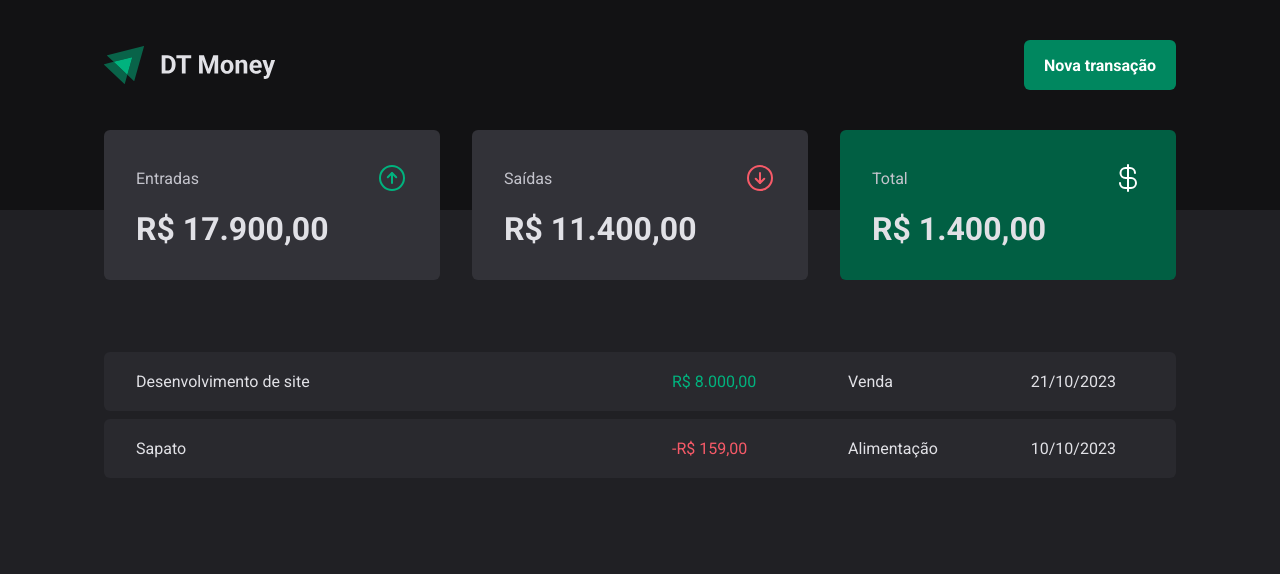
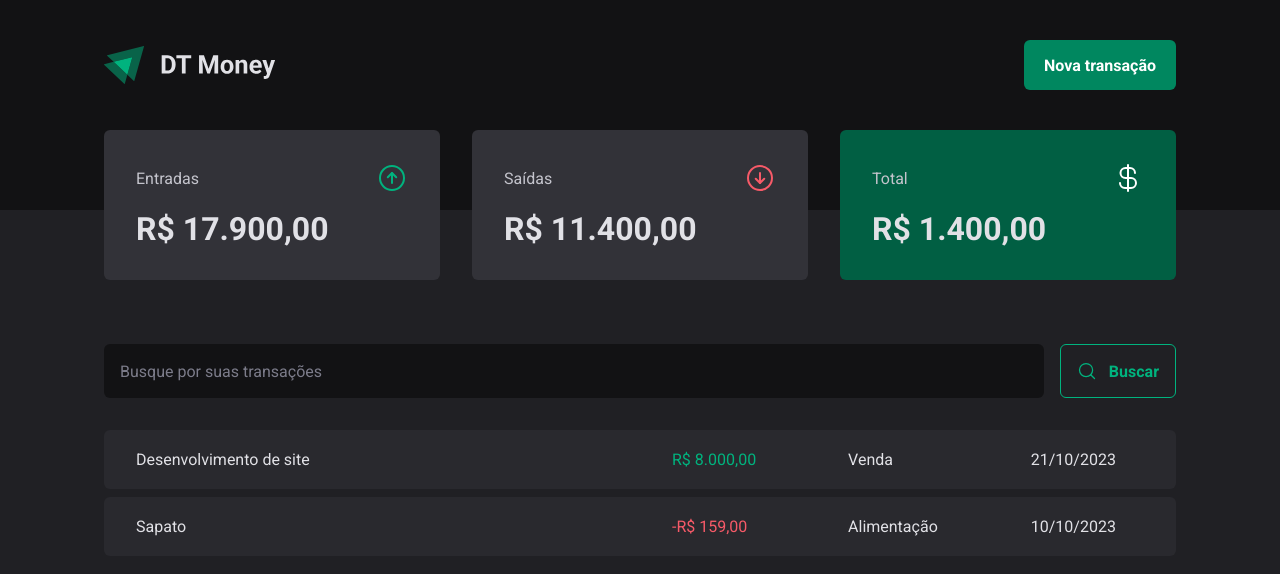
Before and after one commit to patty-ti/financial-control-application, a React (Vite) app: page / in a window 1280 px wide. Shown: the top 574 px of the page. Built offline with nearby package versions, Linux system fonts and the light colour scheme.

Commit message:
Search Form

```diff
--- /dev/null
+++ b/src/pages/Transactions/components/SearchForm/index.tsx
@@ -0,0 +1,16 @@
+import { MagnifyingGlass } from "phosphor-react"
+
+import { SearchFormContainer } from "./styles"
+
+export function SearchForm() {
+  return (
+    <SearchFormContainer>
+      <input type='text' placeholder='Busque por suas transações' />
+
+      <button type='submit'>
+        <MagnifyingGlass size={20} />
+        Buscar
+      </button>
+    </SearchFormContainer>
+  )
+}
--- /dev/null
+++ b/src/pages/Transactions/components/SearchForm/styles.ts
@@ -0,0 +1,39 @@
+import styled from "styled-components"
+
+export const SearchFormContainer = styled.form`
+  display: flex;
+  gap: 1rem;
+
+  input {
+    flex: 1;
+    border-radius: 6px;
+    border: 0;
+    background: ${(props) => props.theme["gray-900"]};
+    color: ${(props) => props.theme["gray-300"]};
+    padding: 1rem;
+
+    &::placeholder {
+      color: ${(props) => props.theme["gray-500"]};
+    }
+  }
+
+  button {
+    display: flex;
+    align-items: center;
+    gap: 0.75rem;
+    border: 0;
+    padding: 1rem;
+    background: transparent;
+    border: 1px solid ${(props) => props.theme["green-300"]};
+    color: ${(props) => props.theme["green-300"]};
+    font-weight: bold;
+    border-radius: 6px;
+
+    &:hover {
+      background: ${(props) => props.theme["green-500"]};
+      border-color: ${(props) => props.theme["green-500"]};
+      color: ${(props) => props.theme["white"]};
+      transition: background-color 0.2s, color 0.2s, border-color 0.2s;
+    }
+  }
+`
--- a/src/pages/Transactions/index.tsx
+++ b/src/pages/Transactions/index.tsx
@@ -1,5 +1,6 @@
 import { Header } from "../../components/Header"
 import { Summary } from "../../components/Summary"
+import { SearchForm } from "./components/SearchForm"
 
 import { PriceHighlight, TransactionsContainer, TransactionsTable } from "./styles"
 
@@ -10,6 +11,8 @@
       <Summary />
 
       <TransactionsContainer>
+        <SearchForm />
+
         <TransactionsTable>
           <tbody>
             <tr>
--- a/src/pages/Transactions/styles.ts
+++ b/src/pages/Transactions/styles.ts
@@ -11,7 +11,7 @@
   width: 100%;
   border-collapse: separate;
   border-spacing: 0 0.5rem;
-  /* margin-top: 1.5rem; */
+  margin-top: 1.5rem;
 
   td {
     padding: 1.25rem 2rem;
```
